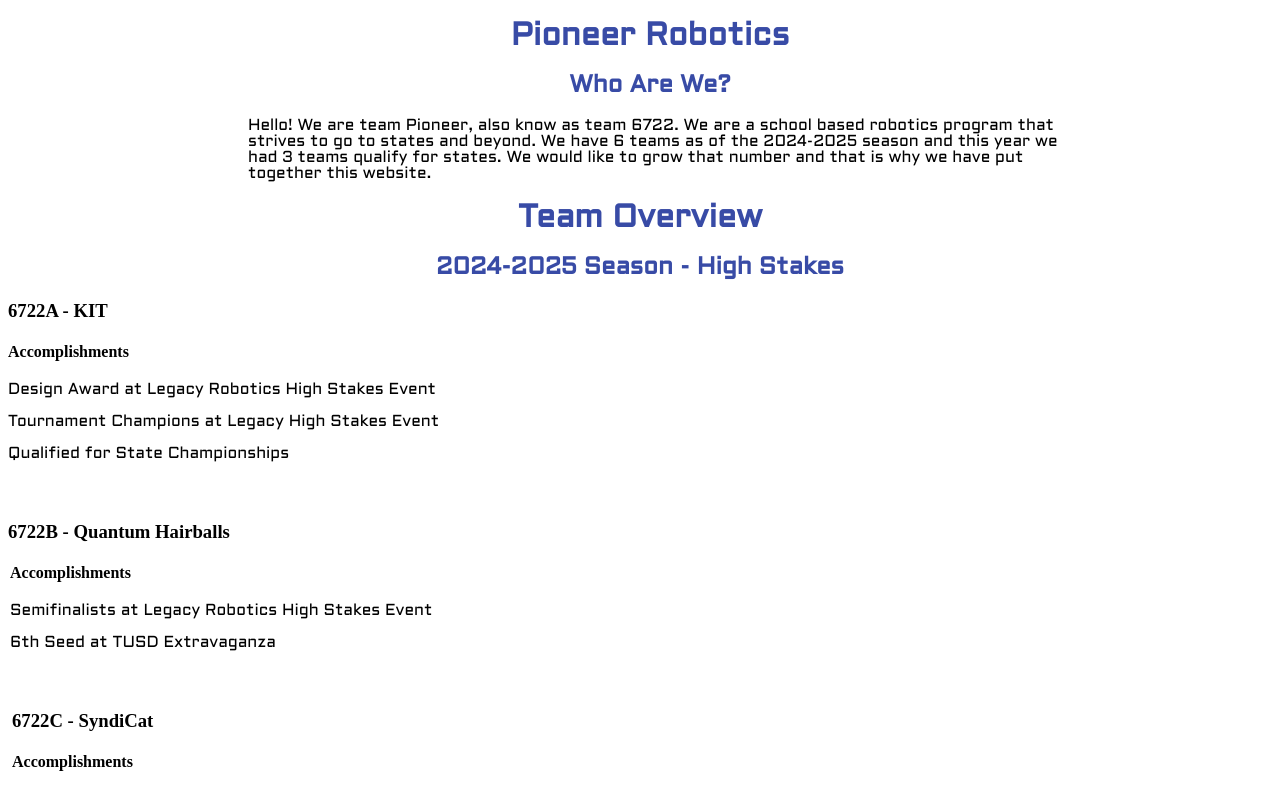
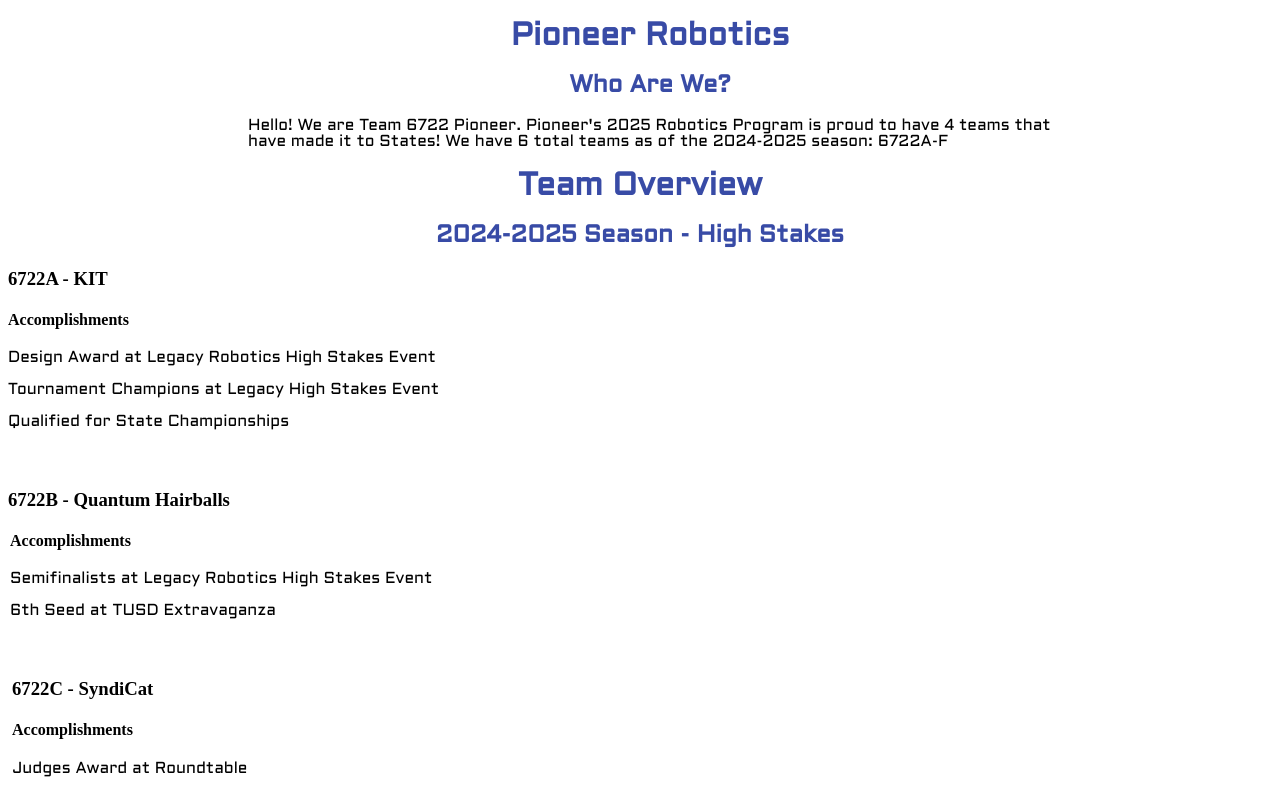
Before and after one commit to pioneer6722/pioneer6722.github.io, a plain HTML site: page index.html in a window 1280 px wide. Shown: the top 790 px of the page. Drawn offline with Linux system fonts and the light colour scheme; a script that the page names is missing.

Commit message:
potato pototo, tomato tomoto, open up before I murd--

```diff
--- a/index.html
+++ b/index.html
@@ -12,10 +12,8 @@
     <div class="Who">
     <h1>Pioneer Robotics</h1>
     <h2>Who Are We?</h2>
-    <p class="Who">Hello! We are team Pioneer, also know as team 6722. We are a school based robotics program
-        that strives to go to states and beyond. We have 6 teams as of the 2024-2025 season and
-        this year we had 3 teams qualify for states. We would like to grow that number and that
-        is why we have put together this website.
+    <p class="Who">Hello! We are Team 6722 Pioneer. Pioneer's 2025 Robotics Program is proud to have 4 teams
+        that have made it to States! We have 6 total teams as of the 2024-2025 season: 6722A-F
     </p>
     </div>
     <div>
```
